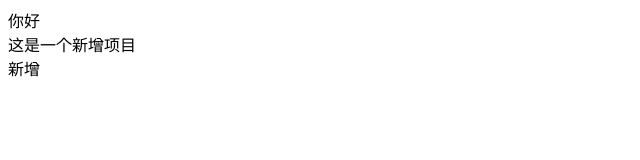
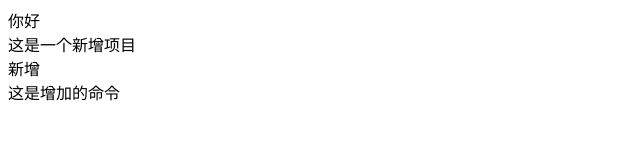
Before and after one commit to heima415/myres, a plain HTML site: page index.html in a window 1280 px wide. Shown: the whole page, without its empty margins (0-640 px from the left). Drawn offline with Linux system fonts and the light colour scheme.

Commit message:
被修改的文件3

```diff
--- a/index.html
+++ b/index.html
@@ -11,6 +11,7 @@
     <div>你好</div>
     <div>这是一个新增项目</div>
     <div>新增</div>
+    <div>这是增加的命令</div>
 </body>
 
 </html>
```
